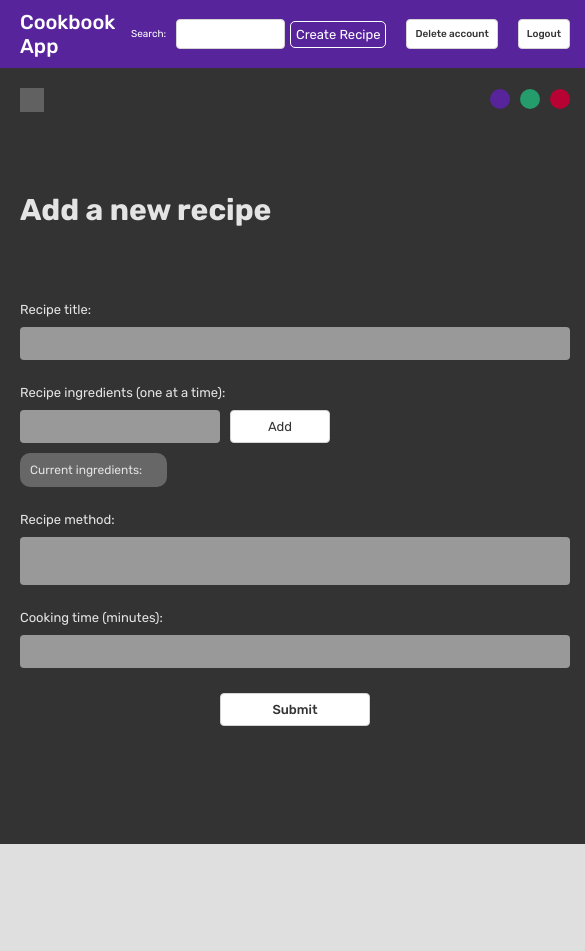
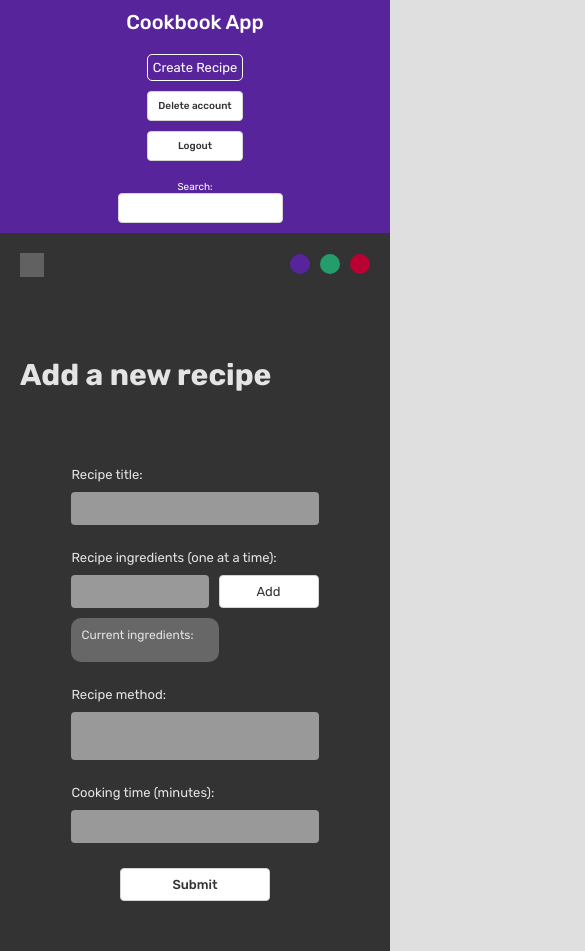
Before and after one commit to dnksebastian/cookbook-app, a React (Vite) app in the folder cookbook-frontend/: page /new in a window 390 px wide. Shown: the whole page, 585 px wide, since content can reach past the window. Before the commit the page ends 844 px from the top, so only its background shows below. Built offline with nearby package versions, Linux system fonts and the light colour scheme; sample sign-in values are in the browser's storage; grey boxes are pictures that could not be loaded.

Commit message:
cookbook frontend

```diff
--- a/cookbook-frontend/src/App.css
+++ b/cookbook-frontend/src/App.css
@@ -1,4 +1,5 @@
 .App {
     min-height: 100%;
     background-color: var(--cs-main-bg);
+    padding-bottom: 3rem;
   }
--- a/cookbook-frontend/src/components/Navbar/Navbar.css
+++ b/cookbook-frontend/src/components/Navbar/Navbar.css
@@ -50,3 +50,37 @@
     background-color: transparent;
     color: white;
 }
+
+
+/* Mobile styles */
+
+@media screen and (max-width: 725px) {
+    .header {
+        padding: 1rem 1rem;
+    }
+
+    .top-nav {
+        flex-direction: column;
+        gap: 2rem;
+    }
+
+    .logo {
+        order: 1;
+    }
+
+    .auth-helper {
+        order: 2;
+        flex-direction: column;
+        gap: 1rem
+    }
+
+    .searchbar {
+        order: 3;
+    }
+
+    .searchbar form {
+        flex-direction: column;
+    }
+
+
+}
--- a/cookbook-frontend/src/components/RecipeCard/RecipeCard.css
+++ b/cookbook-frontend/src/components/RecipeCard/RecipeCard.css
@@ -18,7 +18,7 @@
 .recipe-card-title {
     color: var(--cs-text);
     grid-row: 1/2;
-    grid-column: 1/3;
+    grid-column: 1/2;
     font-size: 1.8rem;
     align-self: center;
     word-wrap: break-word;
@@ -100,3 +100,11 @@
 .delete-recipe {
     filter: invert(60%);
 }
+
+@media screen and (max-width: 725px) {
+    .recipe-card {
+        max-width: 37.5rem;
+        width: 100%;
+        justify-self: center;
+    }
+}
--- a/cookbook-frontend/src/components/UserRecipes/UserRecipes.css
+++ b/cookbook-frontend/src/components/UserRecipes/UserRecipes.css
@@ -7,12 +7,9 @@
     place-self: center;
   }
 
-  /* dark mode */
-  /* .user-recipes-list .card.dark {
-    background: #555;
+
+  @media screen and (max-width: 725px) {
+    .user-recipes-list {
+      grid-template-columns: 1fr;
+    }
   }
-  .user-recipes-list .card.dark p,
-  .user-recipes-list .card.dark h3,
-  .user-recipes-list .card.dark div {
-    color: #e4e4e4;
-  } */
--- a/cookbook-frontend/src/pages/EditRecipe/EditRecipe.css
+++ b/cookbook-frontend/src/pages/EditRecipe/EditRecipe.css
@@ -111,3 +111,25 @@
   font-size: 1.3rem;
   font-weight: 500;
 }
+
+@media screen and (max-width: 725px) {
+
+  .edit-recipe-wrap {
+    grid-template-rows: max-content max-content 1fr;
+  }
+
+  .edit-form-wrapper,
+  .edit-recipe-form {
+    min-width: unset;
+  }
+
+  .edit-cig-label {
+    margin-bottom: 1rem;
+  }
+
+  .ingredients-info {
+    flex-direction: column;
+    align-items: flex-start;
+    gap: 1.5rem
+  }
+}
--- a/cookbook-frontend/src/pages/Home/Home.css
+++ b/cookbook-frontend/src/pages/Home/Home.css
@@ -14,3 +14,9 @@
     /* width: 100%; */
     grid-row: 3/4;
 }
+
+@media screen and (max-width: 725px) {
+    .home {
+        grid-template-rows: max-content max-content 1fr;
+    }
+}
--- a/cookbook-frontend/src/pages/Home/Home.jsx
+++ b/cookbook-frontend/src/pages/Home/Home.jsx
@@ -6,11 +6,15 @@ import recipeServices from '../../services/recipes';
 // import RecipeList from '../../components/RecipeList/RecipeList';
 import UserRecipes from '../../components/UserRecipes/UserRecipes';
 
+import { useNotificationContext } from '../../hooks/useNotification';
+
 const Home = () => {
   const [isLoading, setIsLoading] = useState(false);
   const [isError, setIsError] = useState('');
 
   const [recipes, setRecipes] = useState([]);
+
+  const notificationControl = useNotificationContext()
 
   const handleRemove = async (id) => {
     try {
@@ -20,8 +24,16 @@ const Home = () => {
       setRecipes(newRecipes)
       setIsError('')
       setIsLoading(false)
+      notificationControl.displayNotification({
+        type: 'info',
+        message: 'Recipe has been removed!'
+      })
     } catch (error) {
       setIsLoading(false)
+      notificationControl.displayNotification({
+        type: 'error',
+        message: 'Could not remove recipe. Please relogin and try again.'
+      })
       console.log(error);
     }
   };
--- a/cookbook-frontend/src/pages/Login/Login.css
+++ b/cookbook-frontend/src/pages/Login/Login.css
@@ -60,22 +60,8 @@
     filter: brightness(110%);
 }
 
-/* .signup-link {
-  margin: 0 auto;
-  display: block;
-  max-width: 8rem;
-  text-align: center;
-  font: inherit;
-  transition: 0.3s;
-  color: #333;
-  padding: 8px;
-  font-size: 1em;
-  border-radius: 4px;
-  border: 1px solid #d4d4d4;
-  background-color: #fff;
-  font-weight: 500;
-} */
-
-/* .dark .login-page {
-    color: #e4e4e4;
-} */
+@media screen and (max-width: 725px) {
+    .signup-box h2 {
+        margin-bottom: 2rem;
+    }
+}
--- a/cookbook-frontend/src/pages/NewRecipe/NewRecipe.css
+++ b/cookbook-frontend/src/pages/NewRecipe/NewRecipe.css
@@ -102,36 +102,16 @@
   font-weight: 500;
 }
 
-
-
-  /* .new-ingredients-info {
-    display: flex;
-    align-items: center;
-    gap: 1rem;
+@media screen and (max-width: 725px) {
+  .new-recipe-form {
+    min-width: unset;
   }
 
-  .new-ingredients-helper {
-    display: flex;
-    align-items: center;
-    justify-content: flex-start;
-    gap: 1rem;
+  .new-cig-label {margin-bottom: 1rem;}
+
+  .new-ingredients-info {
+    flex-direction: column;
+    align-items: flex-start;
+    gap: 1.5rem;
   }
-
-  .new-ingredients-helper input {
-    max-width: 20rem;
-  }
-
-  .btn-add-new-ingredient {
-    margin: unset!important;
-  }
-
-  .new-ingredient-helper {
-    display: flex;
-    align-items: center;
-    gap: .5rem;
-  }
-
-  .new-ingredient-remove {
-    max-width: 1rem;
-    cursor: pointer;
-  } */
+}
--- a/cookbook-frontend/src/pages/Search/Search.css
+++ b/cookbook-frontend/src/pages/Search/Search.css
@@ -20,3 +20,9 @@
 .search-results-page > .user-recipes-list {
     grid-row: 4/5;
 }
+
+@media screen and (max-width: 725px) {
+    .search-results-page {
+        grid-template-rows: max-content max-content max-content 1fr;
+    }
+}
--- a/cookbook-frontend/src/pages/Signup/Signup.css
+++ b/cookbook-frontend/src/pages/Signup/Signup.css
@@ -60,6 +60,8 @@
     filter: brightness(110%);
 }
 
-/* .dark .signup-page {
-    color: #e4e4e4;
-} */
+@media screen and (max-width: 725px) {
+    .login-box h2 {
+        margin-bottom: 2rem;
+    }
+}
```
